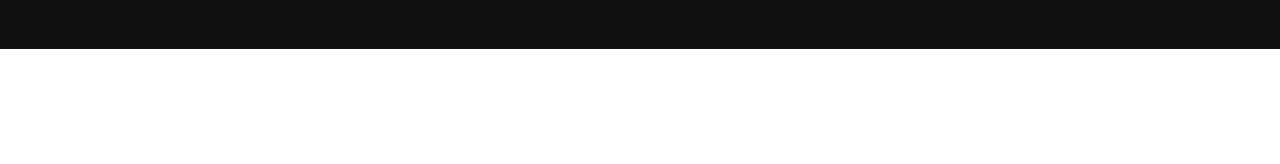
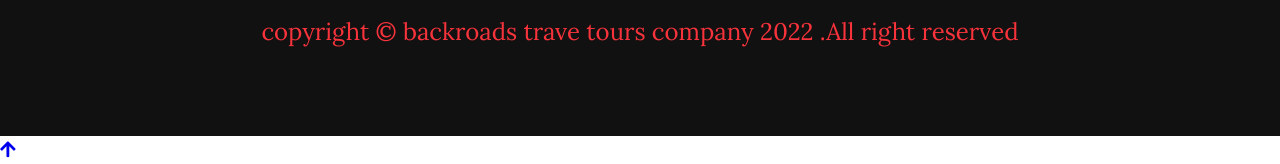
Before and after one commit to smartkelvin123/my-portfolio, a plain HTML site: page index.html in a window 1280 px wide. Shown: the part 2155-2319 px from the top of the page. Before the commit the page ends 2204 px from the top, so only its background shows below. Drawn offline with nearby package versions, Linux system fonts and the light colour scheme.

Commit message:
updated html

```diff
--- a/index.html
+++ b/index.html
@@ -153,7 +153,18 @@
                     </a>
                 </li>
             </ul>
-        </footer>
+
+            <div class="section">
+                <p>
+                  copyright &copy; backroads trave tours company <span id="date">2022</span>
+                  .All right reserved
+                </p>
+              </footer>
+
+              <a href="#home" class="scroll-link top-link">
+                <i class="fas fa-arrow-up"></i>
+              </a>
+            </div>
 
         <script src="index.js"></script>
     </body>
--- a/index.js
+++ b/index.js
@@ -10,3 +10,7 @@ navLinks.forEach(link => {
         document.body.classList.remove('nav-open');
     })
 })
+
+
+const date = document.getElementById("date");
+date.innerHTML = new Date().getFullYear();
```
Also changed, not shown: preloader.gif (added).
